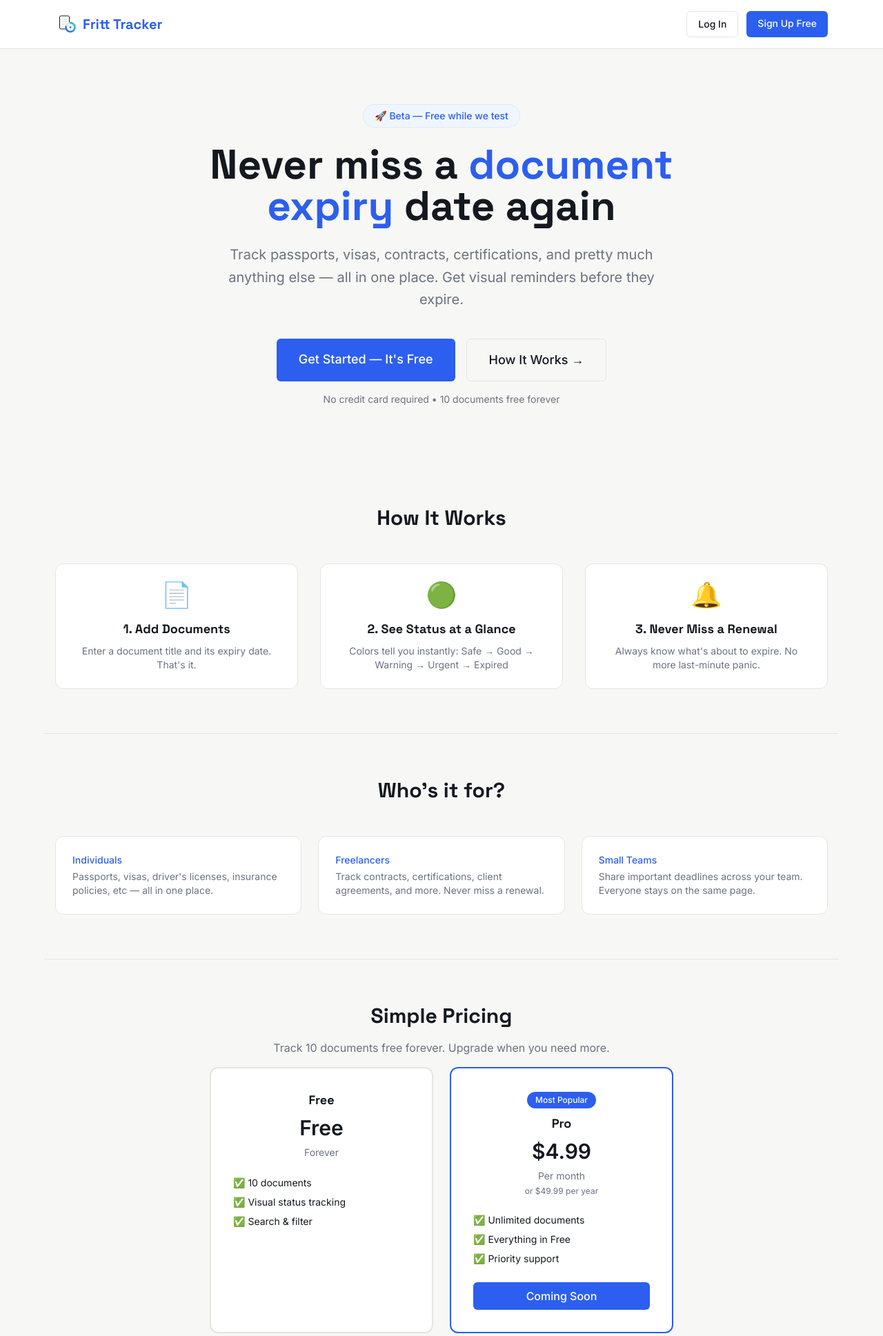
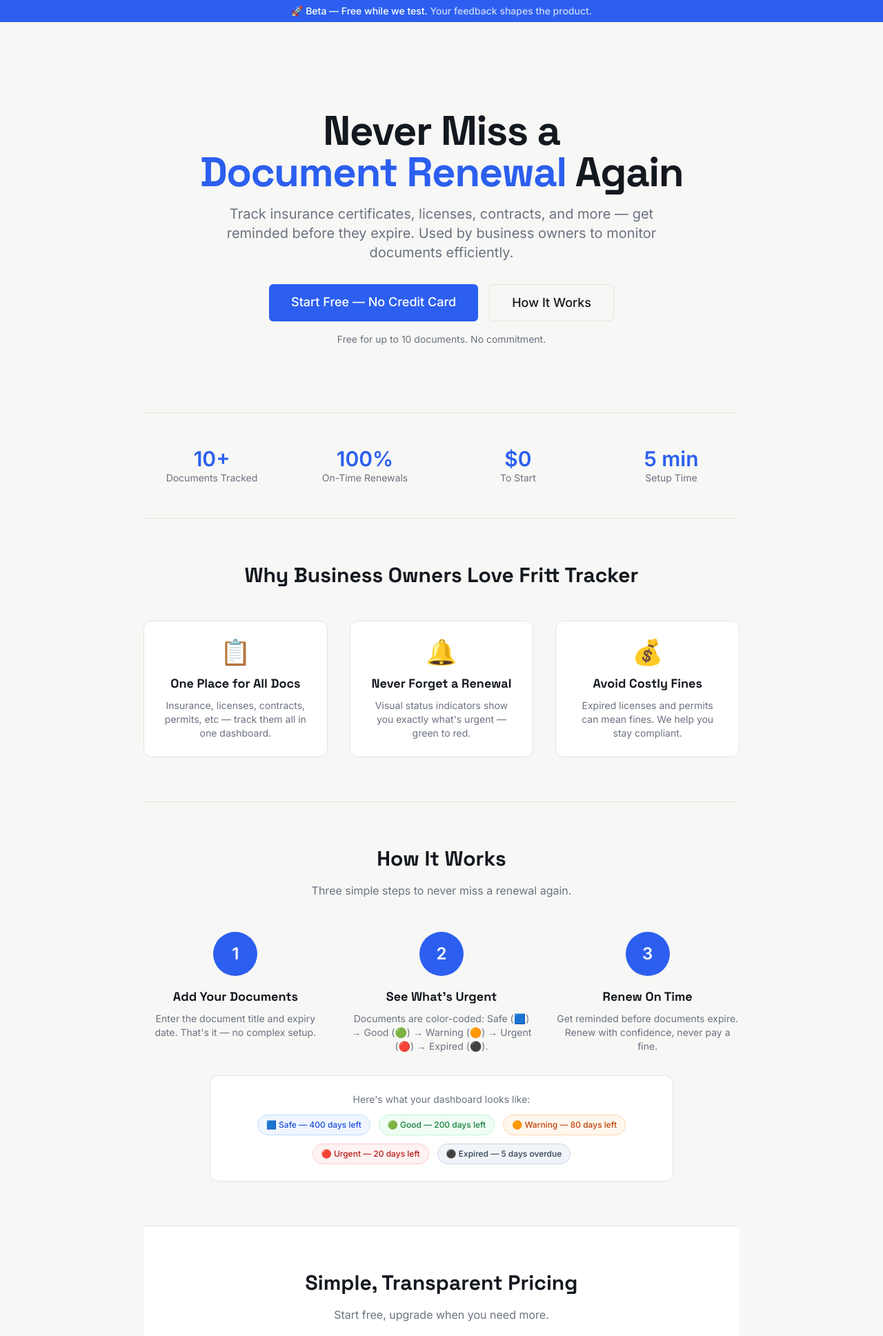
Before and after one commit to sedejordan/docTracker, a Flask app: page / in a window 1280 px wide. Shown: the top 1937 px of the page at 69% size. Run offline with Flask 3, Linux system fonts and the light colour scheme; some libraries are stand-ins or nearby versions.

Commit message:
Made landing page more company focused

```diff
--- a/templates/landing.html
+++ b/templates/landing.html
@@ -1,240 +1,156 @@
-<!doctype html>
-<html lang="en">
-  <head>
-    <meta charset="UTF-8" />
-    <meta name="viewport" content="width=device-width, initial-scale=1.0" />
-    <title>Fritt Tracker — Never miss a document expiry date again</title>
-    <link
-      rel="icon"
-      type="image/svg+xml"
-      href="/static/fritt-tracker-logo.svg"
-    />
-
-    <link rel="preconnect" href="https://fonts.googleapis.com" />
-    <link
-      href="https://fonts.googleapis.com/css2?family=Space+Grotesk:wght@500;700&family=Inter:wght@400;500;600&display=swap"
-      rel="stylesheet"
-    />
-
-    <meta property="og:title" content="Fritt Tracker — Never miss a document expiry date again" />
-    <meta property="og:description" content="Track passports, visas, contracts, and insurance expiry dates. Free while we test." />
-    <meta property="og:image" content="https://fritt-tracker.onrender.com/static/fritt-tracker-logo.png" />
-    <meta property="og:url" content="https://fritt-tracker.onrender.com" />
-    <meta name="twitter:card" content="summary_large_image" />
-
-    <script src="https://cdn.tailwindcss.com"></script>
-    <script>
-      tailwind.config = {
-        theme: {
-          extend: {
-            colors: {
-              ink: "#14181F",
-              paper: "#F7F7F5",
-              fritt: { DEFAULT: "#2C5FEF", dark: "#1E46C4" },
-              muted: "#6B7280",
-              line: "#E4E4E1",
-            },
-            fontFamily: {
-              display: ['"Space Grotesk"', "sans-serif"],
-              body: ['"Inter"', "sans-serif"],
-            },
-          },
-        },
-      };
-    </script>
-  </head>
-  <body class="bg-paper text-ink font-body min-h-screen">
-    <!-- Navigation -->
-    <header class="bg-white border-b border-line">
-      <div
-        class="max-w-6xl mx-auto px-4 py-4 flex items-center justify-between"
-      >
-        <div class="flex items-center gap-2">
-          <img
-            src="/static/fritt-tracker-logo.svg"
-            alt=""
-            class="w-8 h-8 rounded-md"
-          />
-          <span class="font-display font-bold text-xl text-fritt"
-            >Fritt Tracker</span
-          >
-        </div>
-        <div class="flex gap-3">
-          <a
-            href="/login"
-            class="px-4 py-2 rounded-md border border-line text-sm font-medium hover:bg-paper transition-colors"
-            >Log In</a
-          >
-          <a
-            href="/register"
-            class="px-4 py-2 rounded-md bg-fritt text-white text-sm font-medium hover:bg-fritt-dark transition-colors"
-            >Sign Up Free</a
-          >
-        </div>
-      </div>
-    </header>
+{% extends "base.html" %}
+{% block title %}Fritt Tracker — Never Miss a Document Renewal{% endblock %}
+{% block content %}
 
 <!-- Hero Section -->
-    <section class="max-w-6xl mx-auto px-4 py-20 text-center">
-      <div class="max-w-3xl mx-auto">
-        <div
-          class="inline-block bg-blue-50 text-fritt text-sm font-medium px-4 py-1.5 rounded-full mb-6 border border-blue-100"
-        >
-          🚀 Beta — Free while we test
-        </div>
-        <h1
-          class="font-display font-bold text-5xl md:text-6xl leading-tight mb-6"
-        >
-          Never miss a <span class="text-fritt">document expiry</span> date
-          again
+<section class="text-center py-16 md:py-24">
+  <h1 class="font-display font-bold text-4xl md:text-5xl lg:text-6xl tracking-tight text-ink leading-tight">
+    Never Miss a<br>
+    <span class="text-fritt">Document Renewal</span> Again
   </h1>
-        <p class="text-xl text-muted max-w-2xl mx-auto mb-10 leading-relaxed">
-          Track passports, visas, contracts, certifications, and pretty much
-          anything else — all in one place. Get visual reminders before they
-          expire.
+  <p class="text-lg md:text-xl text-muted max-w-2xl mx-auto mt-4">
+    Track insurance certificates, licenses, contracts, and more —
+    get reminded before they expire. Used by business owners to monitor documents efficiently.
   </p>
-        <div class="flex flex-col sm:flex-row gap-4 justify-center">
-          <a
-            href="/register"
-            class="px-8 py-4 rounded-md bg-fritt text-white font-medium text-lg hover:bg-fritt-dark transition-colors"
-          >
-            Get Started — It's Free
+  <div class="flex flex-col sm:flex-row gap-4 justify-center mt-8">
+    <a href="/register" class="px-8 py-3 rounded-md bg-fritt text-white font-medium hover:bg-fritt-dark transition-colors text-lg">
+      Start Free — No Credit Card
     </a>
-          <a
-            href="#how-it-works"
-            class="px-8 py-4 rounded-md border border-line text-ink font-medium text-lg hover:bg-paper transition-colors"
-          >
-            How It Works →
+    <a href="#how-it-works" class="px-8 py-3 rounded-md border border-line text-ink font-medium hover:bg-paper transition-colors text-lg">
+      How It Works
     </a>
   </div>
-        <p class="text-sm text-muted mt-4">
-          No credit card required • 10 documents free forever
-        </p>
+  <p class="text-sm text-muted mt-4">Free for up to 10 documents. No commitment.</p>
+</section>
+
+<!-- Trust/Stats Section -->
+<section class="grid grid-cols-2 md:grid-cols-4 gap-6 py-12 border-t border-b border-line">
+  <div class="text-center">
+    <div class="text-3xl font-bold text-fritt">10+</div>
+    <div class="text-sm text-muted">Documents Tracked</div>
+  </div>
+  <div class="text-center">
+    <div class="text-3xl font-bold text-fritt">100%</div>
+    <div class="text-sm text-muted">On-Time Renewals</div>
+  </div>
+  <div class="text-center">
+    <div class="text-3xl font-bold text-fritt">$0</div>
+    <div class="text-sm text-muted">To Start</div>
+  </div>
+  <div class="text-center">
+    <div class="text-3xl font-bold text-fritt">5 min</div>
+    <div class="text-sm text-muted">Setup Time</div>
   </div>
 </section>
 
-    <!-- How It Works -->
-    <section id="how-it-works" class="max-w-6xl mx-auto px-4 py-16">
-      <h2 class="font-display font-bold text-3xl text-center mb-12">
-        How It Works
-      </h2>
+<!-- Problem/Solution Section -->
+<section id="features" class="py-16">
+  <h2 class="font-display font-bold text-3xl text-center mb-12">Why Business Owners Love Fritt Tracker</h2>
   <div class="grid md:grid-cols-3 gap-8">
     <div class="bg-white border border-line rounded-xl p-6 text-center">
-          <div class="text-4xl mb-4">📄</div>
-          <h3 class="font-display font-bold text-lg mb-2">1. Add Documents</h3>
-          <p class="text-muted text-sm">
-            Enter a document title and its expiry date. That's it.
-          </p>
+      <div class="text-4xl mb-3">📋</div>
+      <h3 class="font-display font-bold text-lg mb-2">One Place for All Docs</h3>
+      <p class="text-muted text-sm">Insurance, licenses, contracts, permits, etc — track them all in one dashboard.</p>
     </div>
     <div class="bg-white border border-line rounded-xl p-6 text-center">
-          <div class="text-4xl mb-4">🟢</div>
-          <h3 class="font-display font-bold text-lg mb-2">
-            2. See Status at a Glance
-          </h3>
-          <p class="text-muted text-sm">
-            Colors tell you instantly: Safe → Good → Warning → Urgent → Expired
-          </p>
+      <div class="text-4xl mb-3">🔔</div>
+      <h3 class="font-display font-bold text-lg mb-2">Never Forget a Renewal</h3>
+      <p class="text-muted text-sm">Visual status indicators show you exactly what's urgent — green to red.</p>
     </div>
     <div class="bg-white border border-line rounded-xl p-6 text-center">
-          <div class="text-4xl mb-4">🔔</div>
-          <h3 class="font-display font-bold text-lg mb-2">
-            3. Never Miss a Renewal
-          </h3>
-          <p class="text-muted text-sm">
-            Always know what's about to expire. No more last-minute panic.
-          </p>
+      <div class="text-4xl mb-3">💰</div>
+      <h3 class="font-display font-bold text-lg mb-2">Avoid Costly Fines</h3>
+      <p class="text-muted text-sm">Expired licenses and permits can mean fines. We help you stay compliant.</p>
     </div>
   </div>
 </section>
 
-    <!-- Use Cases -->
-    <section class="max-w-6xl mx-auto px-4 py-16 border-t border-line">
-      <h2 class="font-display font-bold text-3xl text-center mb-12">
-        Who's it for?
-      </h2>
-      <div class="grid md:grid-cols-3 gap-6">
-        <div class="bg-white border border-line rounded-xl p-6">
-          <p class="text-sm font-medium text-fritt mb-1">Individuals</p>
-          <p class="text-muted text-sm">
-            Passports, visas, driver's licenses, insurance policies, etc — all
-            in one place.
-          </p>
+<!-- How It Works Section -->
+<section id="how-it-works" class="py-16 bg-paper border-t border-line">
+  <h2 class="font-display font-bold text-3xl text-center mb-4">How It Works</h2>
+  <p class="text-center text-muted mb-12">Three simple steps to never miss a renewal again.</p>
+
+  <div class="grid md:grid-cols-3 gap-8 max-w-4xl mx-auto">
+    <!-- Step 1 -->
+    <div class="text-center">
+      <div class="w-16 h-16 rounded-full bg-fritt text-white text-2xl font-bold flex items-center justify-center mx-auto mb-4">1</div>
+      <h3 class="font-display font-bold text-lg mb-2">Add Your Documents</h3>
+      <p class="text-muted text-sm">Enter the document title and expiry date. That's it — no complex setup.</p>
     </div>
-        <div class="bg-white border border-line rounded-xl p-6">
-          <p class="text-sm font-medium text-fritt mb-1">Freelancers</p>
-          <p class="text-muted text-sm">
-            Track contracts, certifications, client agreements, and more. Never
-            miss a renewal.
-          </p>
+
+    <!-- Step 2 -->
+    <div class="text-center">
+      <div class="w-16 h-16 rounded-full bg-fritt text-white text-2xl font-bold flex items-center justify-center mx-auto mb-4">2</div>
+      <h3 class="font-display font-bold text-lg mb-2">See What's Urgent</h3>
+      <p class="text-muted text-sm">Documents are color-coded: Safe (🟦) → Good (🟢) → Warning (🟠) → Urgent (🔴) → Expired (⚫).</p>
     </div>
-        <div class="bg-white border border-line rounded-xl p-6">
-          <p class="text-sm font-medium text-fritt mb-1">Small Teams</p>
-          <p class="text-muted text-sm">
-            Share important deadlines across your team. Everyone stays on the
-            same page.
-          </p>
+
+    <!-- Step 3 -->
+    <div class="text-center">
+      <div class="w-16 h-16 rounded-full bg-fritt text-white text-2xl font-bold flex items-center justify-center mx-auto mb-4">3</div>
+      <h3 class="font-display font-bold text-lg mb-2">Renew On Time</h3>
+      <p class="text-muted text-sm">Get reminded before documents expire. Renew with confidence, never pay a fine.</p>
+    </div>
+  </div>
+
+  <!-- Visual Example (Optional) -->
+  <div class="max-w-2xl mx-auto mt-8 bg-white border border-line rounded-xl p-6">
+    <p class="text-sm text-muted text-center mb-3">Here's what your dashboard looks like:</p>
+    <div class="flex flex-wrap gap-3 justify-center">
+      <span class="inline-flex items-center gap-1 px-3 py-1.5 rounded-full text-xs font-medium border bg-blue-50 text-blue-700 border-blue-200">🟦 Safe — 400 days left</span>
+      <span class="inline-flex items-center gap-1 px-3 py-1.5 rounded-full text-xs font-medium border bg-green-50 text-green-700 border-green-200">🟢 Good — 200 days left</span>
+      <span class="inline-flex items-center gap-1 px-3 py-1.5 rounded-full text-xs font-medium border bg-orange-50 text-orange-700 border-orange-200">🟠 Warning — 80 days left</span>
+      <span class="inline-flex items-center gap-1 px-3 py-1.5 rounded-full text-xs font-medium border bg-red-50 text-red-700 border-red-200">🔴 Urgent — 20 days left</span>
+      <span class="inline-flex items-center gap-1 px-3 py-1.5 rounded-full text-xs font-medium border bg-slate-100 text-slate-700 border-slate-300">⚫ Expired — 5 days overdue</span>
     </div>
   </div>
 </section>
 
-    <!-- Pricing Preview -->
-    <section class="max-w-6xl mx-auto px-4 py-16 border-t border-line">
-      <h2 class="font-display font-bold text-3xl text-center mb-4">
-        Simple Pricing
-      </h2>
-      <p class="text-muted text-center mb-4">
-        Track 10 documents free forever. Upgrade when you need more.
-      </p>
+<!-- Pricing Section -->
+<section class="py-16 bg-white border-t border-line">
+  <h2 class="font-display font-bold text-3xl text-center mb-4">Simple, Transparent Pricing</h2>
+  <p class="text-center text-muted mb-12">Start free, upgrade when you need more.</p>
 
-      <!-- Show which region pricing is displayed for -->
-      <!--<p class="text-center text-xs text-muted mb-8">
-        Pricing shown for {{ pricing.region_name }}
-      </p>-->
+  <div class="grid md:grid-cols-2 gap-8 max-w-2xl mx-auto">
+    <!-- Free Tier -->
+    <div class="border border-line rounded-xl p-8 text-center">
+      <h3 class="font-display font-bold text-xl mb-2">Free</h3>
+      <p class="text-3xl font-bold text-ink mb-1">$0</p>
+      <p class="text-sm text-muted mb-4">forever</p>
+      <ul class="text-sm text-left space-y-2 mb-6">
+        <li class="flex items-center gap-2">✅ Track up to 10 documents</li>
+        <li class="flex items-center gap-2">✅ Status indicators (Safe → Expired)</li>
+        <li class="flex items-center gap-2">✅ Search and filter</li>
+      </ul>
+      <a href="/register" class="block w-full py-2 rounded-md border border-line text-ink font-medium hover:bg-paper transition-colors">Get Started</a>
+    </div>
 
-      <div class="max-w-2xl mx-auto grid md:grid-cols-2 gap-6">
-        <div class="bg-white border-2 border-line rounded-xl p-8 text-center">
-          <h3 class="font-display font-bold text-lg mb-2">Free</h3>
-          <p class="text-3xl font-bold mb-2">Free</p>
-          <p class="text-muted text-sm mb-6">Forever</p>
-          <ul class="text-left text-sm space-y-2 mb-6">
-            <li class="flex items-center gap-2">✅ 10 documents</li>
-            <li class="flex items-center gap-2">✅ Visual status tracking</li>
-            <li class="flex items-center gap-2">✅ Search & filter</li>
-          </ul>
-        </div>
-        <div class="bg-white border-2 border-fritt rounded-xl p-8 text-center">
-          <div
-            class="inline-block bg-fritt text-white text-xs font-medium px-3 py-1 rounded-full mb-2"
-          >
-            Most Popular
-          </div>
-          <h3 class="font-display font-bold text-lg mb-2">Pro</h3>
-          <p class="text-3xl font-bold mb-2">
-            {{ pricing.currency }}{{ pricing.monthly }}
-          </p>
-          <p class="text-muted text-sm mb-1">Per month</p>
-          <p class="text-xs text-muted mb-6">
-            or {{ pricing.currency }}{{ pricing.yearly }} per year
-          </p>
-          <ul class="text-left text-sm space-y-2 mb-6">
+    <!-- Pro Tier -->
+    <div class="border-2 border-fritt rounded-xl p-8 text-center relative">
+      <span class="absolute -top-3 left-1/2 -translate-x-1/2 bg-fritt text-white text-xs font-medium px-3 py-1 rounded-full">Popular</span>
+      <h3 class="font-display font-bold text-xl mb-2">Pro</h3>
+      <p class="text-3xl font-bold text-fritt mb-1">$4.99</p>
+      <p class="text-sm text-muted mb-4">per month</p>
+      <ul class="text-sm text-left space-y-2 mb-6">
         <li class="flex items-center gap-2">✅ Unlimited documents</li>
         <li class="flex items-center gap-2">✅ Everything in Free</li>
         <li class="flex items-center gap-2">✅ Priority support</li>
       </ul>
-          <button
-            class="w-full py-2 rounded-md bg-fritt text-white font-medium hover:bg-fritt-dark transition-colors"
-          >
+      <button class="block w-full py-2 rounded-md bg-fritt text-white font-medium hover:bg-fritt-dark transition-colors opacity-50 cursor-not-allowed" disabled>
         Coming Soon
       </button>
+      <p class="text-xs text-muted mt-2">Beta — Free until launch</p>
     </div>
   </div>
 </section>
 
-    <!-- Footer -->
-    <footer
-      class="max-w-6xl mx-auto px-4 py-8 text-center text-xs text-muted border-t border-line"
-    >
-      <p>© 2026 Fritt Tracker. All rights reserved.</p>
-    </footer>
-  </body>
-</html>
+<!-- CTA Section -->
+<section class="text-center py-16">
+  <h2 class="font-display font-bold text-3xl mb-4">Ready to Stop Missing Renewals?</h2>
+  <p class="text-muted mb-6">Join other business owners who trust Fritt Tracker.</p>
+  <a href="/register" class="px-8 py-3 rounded-md bg-fritt text-white font-medium hover:bg-fritt-dark transition-colors text-lg">
+    Start Free — 10 Documents
+  </a>
+</section>
+
+{% endblock %}
```
Lines whose indentation alone changed are shown as unchanged.
